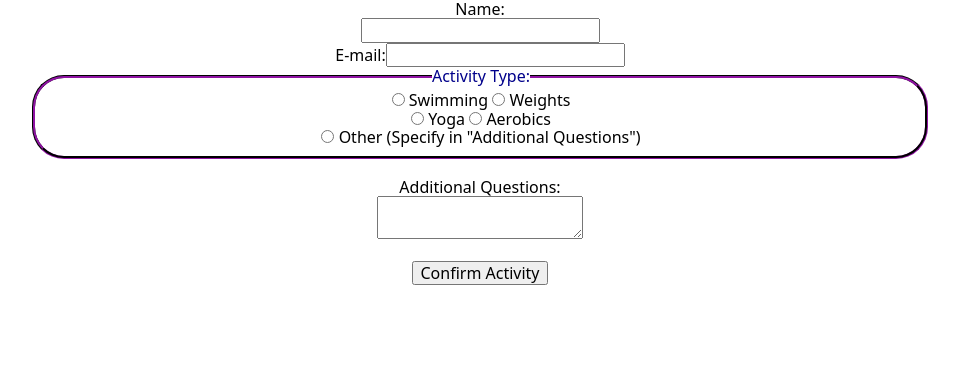
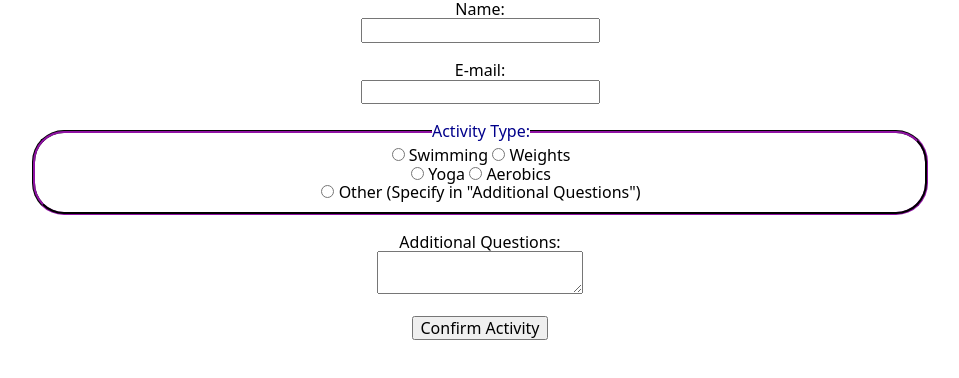
Before and after one commit to swic-cis-177/mt-project-studentloganbutler, a website: page index.html in a window 1280 px wide. Shown: the whole page, without its empty margins (160-1119 px from the left). Drawn offline with nearby package versions, Linux system fonts and the light colour scheme.

Commit message:
Added <br> tags for the email and name labels.

```diff
--- a/index.html
+++ b/index.html
@@ -12,9 +12,9 @@
   <body>
     <script src="./scripts.js"></script>
 
-    <div><label for="name">Name:</label><br><input type="text" id="name" name="user_name"></div>
+    <div><label for="name">Name:</label><br><input type="text" id="name" name="user_name"></div><br>
 
-    <div><label for="mail">E-mail:</label><input type="email" id="mail" name="user_email"></div>
+    <div><label for="mail">E-mail:</label><br><input type="email" id="mail" name="user_email"></div><br>
 
     <fieldset>
       <legend> Activity Type:</legend>
```
